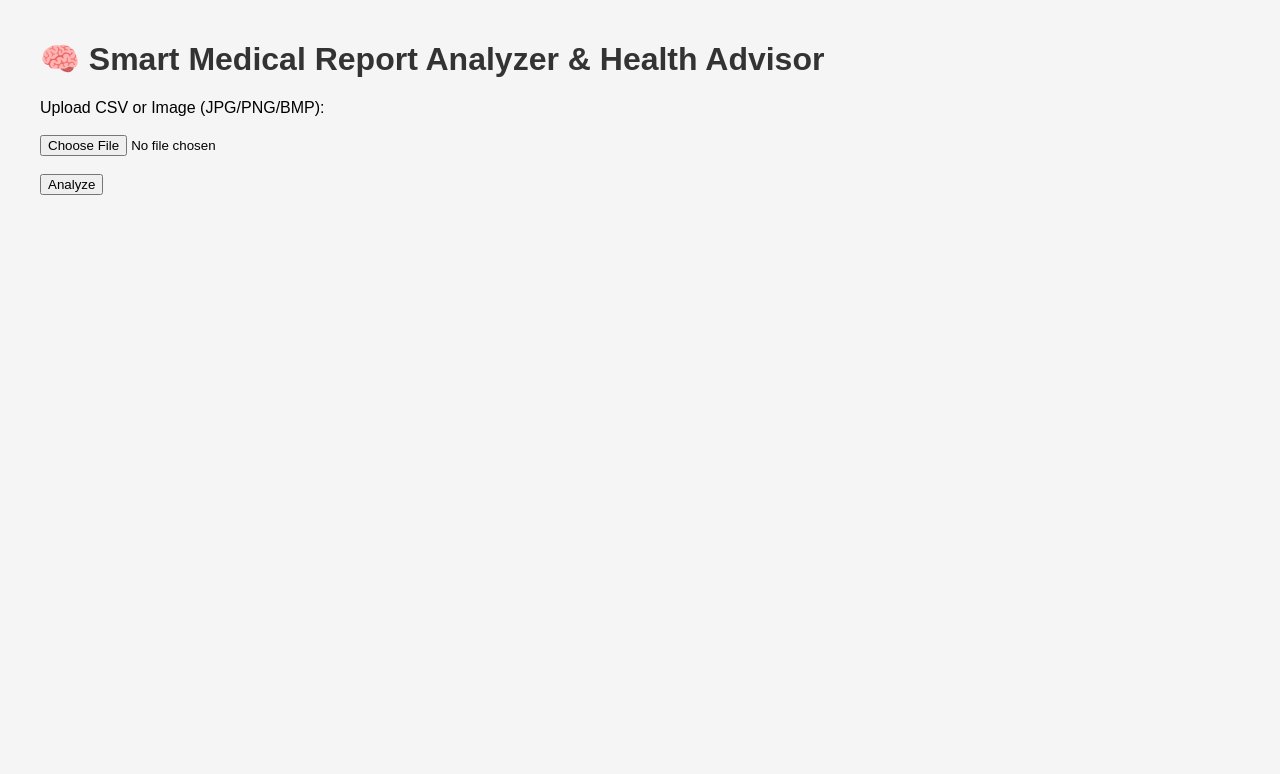
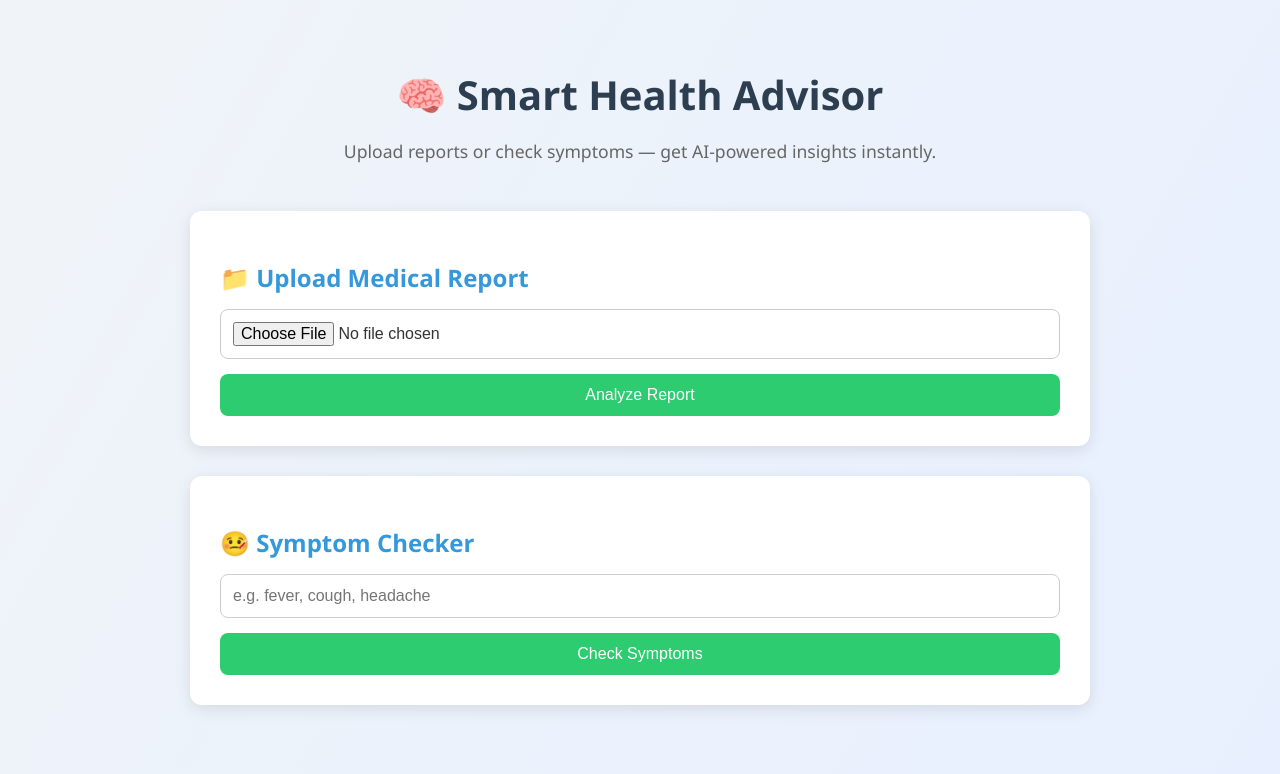
Before and after one commit to Tahirreshi/ai-health-insights, a Flask app: page / in a window 1280 px wide. Shown: the top 774 px of the page. Run offline with Flask 3, Linux system fonts and the light colour scheme; parts of the project's set-up code (start-up, migrations or seed data) failed here and were passed over.

Commit message:
index.html

```diff
--- a/templates/index.html
+++ b/templates/index.html
@@ -2,65 +2,175 @@
 <html lang="en">
 <head>
     <meta charset="UTF-8">
-    <title>Smart Medical Report Analyzer</title>
+    <title>Smart Health Advisor</title>
     <style>
         body {
-            font-family: Arial, sans-serif;
-            margin: 40px;
-            background-color: #f5f5f5;
-        }
-        h1 {
+            font-family: 'Segoe UI', sans-serif;
+            margin: 0;
+            padding: 0;
+            background: linear-gradient(120deg, #f0f4f8, #e8f0ff);
             color: #333;
         }
-        form {
+
+        .container {
+            max-width: 900px;
+            margin: auto;
+            padding: 40px 20px;
+        }
+
+        header {
+            text-align: center;
+            padding-bottom: 30px;
+        }
+
+        header h1 {
+            font-size: 2.5em;
+            margin-bottom: 10px;
+            color: #2c3e50;
+        }
+
+        header p {
+            color: #666;
+            font-size: 1.1em;
+        }
+
+        .section {
+            background: white;
+            border-radius: 12px;
+            box-shadow: 0 4px 16px rgba(0,0,0,0.1);
+            padding: 30px;
             margin-bottom: 30px;
         }
+
+        .section h2 {
+            color: #3498db;
+            margin-bottom: 15px;
+        }
+
+        .form-group {
+            display: flex;
+            flex-direction: column;
+            gap: 15px;
+        }
+
+        input[type="file"],
+        input[type="text"] {
+            padding: 12px;
+            border: 1px solid #ccc;
+            border-radius: 8px;
+            font-size: 1em;
+        }
+
+        button {
+            padding: 12px;
+            font-size: 1em;
+            background: #2ecc71;
+            border: none;
+            color: white;
+            border-radius: 8px;
+            cursor: pointer;
+            transition: background 0.3s ease;
+        }
+
+        button:hover {
+            background: #27ae60;
+        }
+
         .result-box {
-            background: #fff;
+            margin-top: 20px;
             padding: 20px;
+            background: #f9f9f9;
+            border-left: 6px solid #3498db;
             border-radius: 8px;
-            box-shadow: 0 0 8px rgba(0,0,0,0.1);
-            margin-bottom: 20px;
         }
+
         .error {
-            color: red;
-            font-weight: bold;
+            border-left-color: #e74c3c;
+            color: #c0392b;
+            background-color: #fdecea;
         }
+
         .ai {
-            color: #006600;
+            border-left-color: #2ecc71;
+            color: #2c662d;
+            background-color: #e8f8f5;
+        }
+
+        table {
+            width: 100%;
+            border-collapse: collapse;
+            margin-top: 15px;
+        }
+
+        th, td {
+            padding: 12px;
+            text-align: left;
+            border-bottom: 1px solid #ddd;
+        }
+
+        @media (max-width: 600px) {
+            input[type="text"],
+            input[type="file"],
+            button {
+                width: 100%;
+            }
         }
     </style>
 </head>
 <body>
+    <div class="container">
+        <header>
+            <h1>🧠 Smart Health Advisor</h1>
+            <p>Upload reports or check symptoms — get AI-powered insights instantly.</p>
+        </header>
 
-    <h1>🧠 Smart Medical Report Analyzer & Health Advisor</h1>
+        <div class="section">
+            <h2>📁 Upload Medical Report</h2>
+            <form method="POST" enctype="multipart/form-data">
+                <div class="form-group">
+                    <input type="file" name="file" required>
+                    <button type="submit">Analyze Report</button>
+                </div>
+            </form>
+        </div>
 
-    <form method="POST" enctype="multipart/form-data">
-        <label for="file">Upload CSV or Image (JPG/PNG/BMP):</label><br><br>
-        <input type="file" name="file" id="file" required>
-        <br><br>
-        <button type="submit">Analyze</button>
+        <div class="section">
+            <h2>🤒 Symptom Checker</h2>
+            <form action="/symptom-check" method="post">
+                <div class="form-group">
+                    <input type="text" name="symptoms" placeholder="e.g. fever, cough, headache" required>
+                    <button type="submit">Check Symptoms</button>
+                </div>
             </form>
+        </div>
 
         {% if error %}
             <div class="result-box error">
-            {{ error }}
+                <h3>⚠️ Error</h3>
+                <p>{{ error|safe }}</p>
             </div>
         {% endif %}
 
         {% if result %}
             <div class="result-box">
-            <h3>📊 Extracted Data & Insights:</h3>
-            <p>{{ result|safe }}</p>
+                <h3>📊 Extracted Report:</h3>
+                <div>{{ result|safe }}</div>
             </div>
         {% endif %}
 
         {% if ai %}
             <div class="result-box ai">
-            <h3>🧠 AI Health Advice:</h3>
-            <p>{{ ai|safe }}</p>
+                <h3>🧠 AI Health Insight:</h3>
+                <div>{{ ai|safe }}</div>
+            </div>
+        {% endif %}
+        {% if error and form_type == "symptom" %}
+    <div class="result-box error">
+        <h3>⚠️ Error</h3>
+        <p>{{ error|safe }}</p>
     </div>
 {% endif %}
 
+    </div>
 </body>
 </html>
```
Lines whose indentation alone changed are shown as unchanged.
